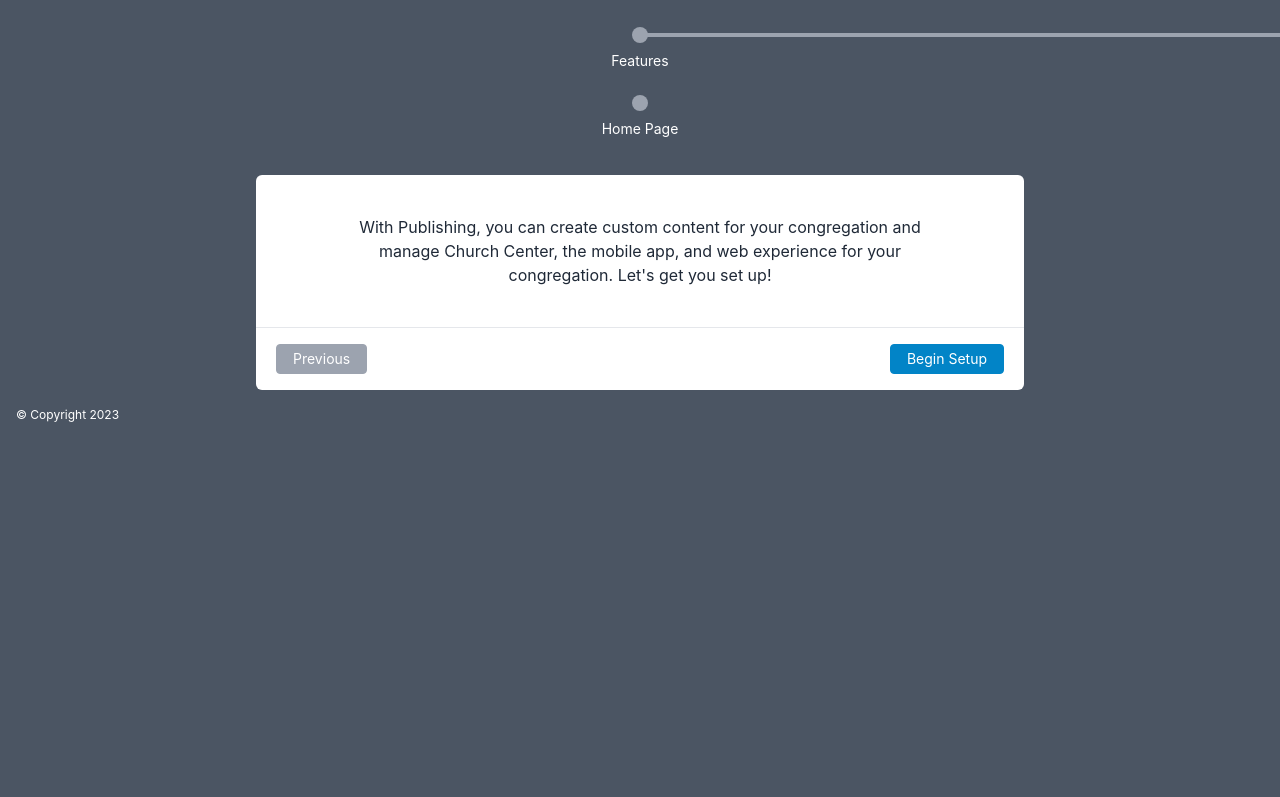
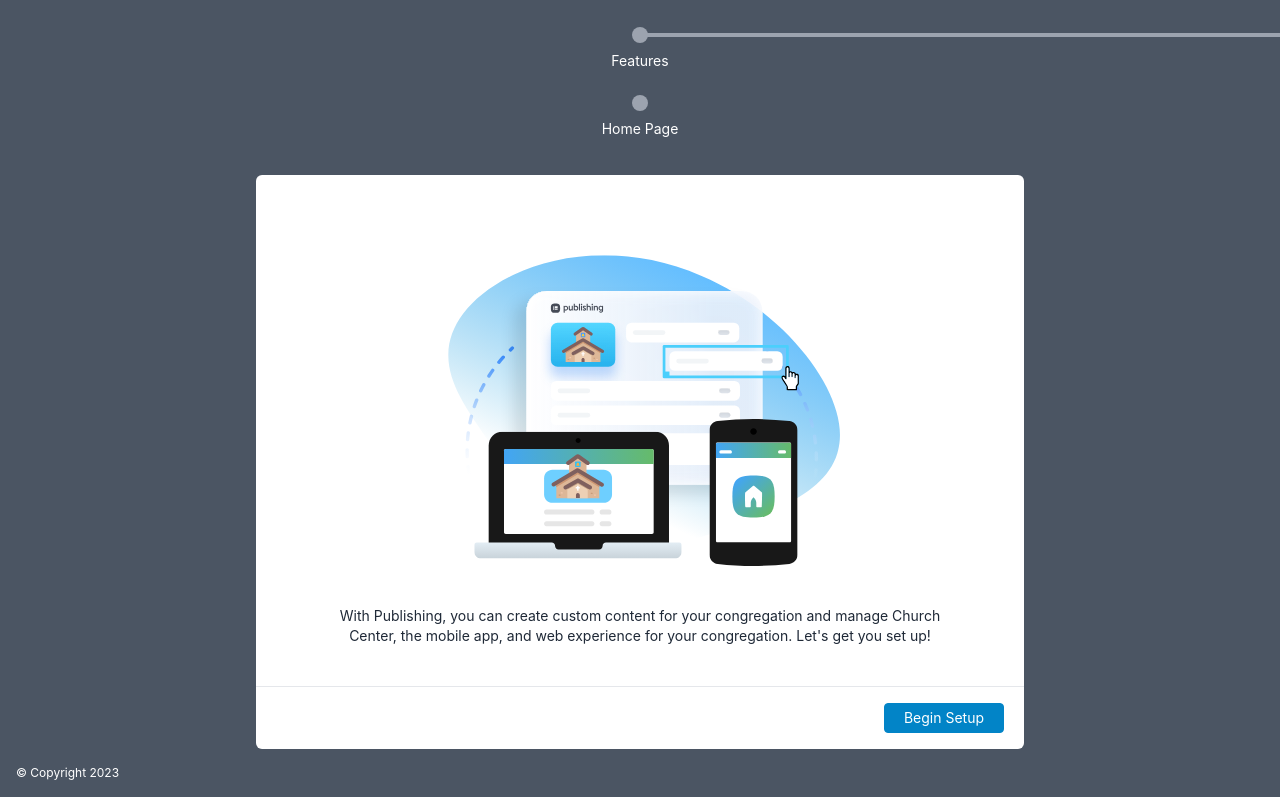
Before and after one commit to morganick/playground-zip-list, a React (Vite) app: page / in a window 1280 px wide. Shown: the part 361-1158 px from the top of the page. Before the commit the page ends 800 px from the top, so only its background shows below. Built offline with nearby package versions, Linux system fonts and the light colour scheme.

Commit message:
Getting updates and completes to work

```diff
--- a/index.html
+++ b/index.html
@@ -4,7 +4,7 @@
     <meta charset="UTF-8" />
     <link rel="icon" type="image/svg+xml" href="/vite.svg" />
     <meta name="viewport" content="width=device-width, initial-scale=1.0" />
-    <title>Vite + React + TS</title>
+    <title>Publishing</title>
   </head>
   <body class="min-h-screen bg-gray-600 text-white">
     <div id="root" class="min-h-screen w-full"></div>
--- a/src/App.tsx
+++ b/src/App.tsx
@@ -8,6 +8,7 @@
     {
       name: "Overview",
       buttonText: "Begin Setup",
+      imageUrl: "/overview.svg",
       description: "With Publishing, you can create custom content for your congregation and manage Church Center, the mobile app, and web experience for your congregation. Let's get you set up!",
       completed: false
     } as Step,
--- a/src/ZipList.ts
+++ b/src/ZipList.ts
@@ -29,11 +29,14 @@
 
   static prev<T>(listData: ZipListData<T>) : ZipListData<T> {
     if(listData.prevItems.length > 0) {
-      listData.nextItems.unshift(listData.currItem);
-      listData.currItem = listData.prevItems.pop();
+      return {
+        prevItems: listData.prevItems.slice(0, -1),
+        currItem: listData.prevItems[listData.prevItems.length - 1],
+        nextItems: [listData.currItem, ...listData.nextItems]
+      }
+    } else {
+      return listData;
     }
-
-    return listData;
   }
 
   static getCurr<T>(listData: ZipListData<T>) : T {
@@ -80,11 +83,14 @@
 
   static next<T>(listData: ZipListData<T>) : ZipListData<T> {
     if(listData.nextItems.length > 0) {
-      listData.prevItems.push(listData.currItem);
-      listData.currItem = listData.nextItems.shift();
+      return {
+        prevItems: [...listData.prevItems, listData.currItem],
+        currItem: listData.nextItems[0],
+        nextItems: [...listData.nextItems.slice(1)]
+      }
+    } else {
+      return listData;
     }
-
-    return listData;
   }
 
 
--- a/src/components/Layout.tsx
+++ b/src/components/Layout.tsx
@@ -6,7 +6,7 @@
   return (
     <div className='min-h-screen flex flex-col'>
       <Header />
-      <div className='flex-1 overflow-auto flex flex-col items-center'>
+      <div className='flex-1 overflow-auto flex flex-col items-center px-4'>
         {props.children}
       </div>
       <Footer />
--- a/src/components/OnBoarding.tsx
+++ b/src/components/OnBoarding.tsx
@@ -1,4 +1,4 @@
-import React, { useReducer, useRef } from "react";
+import React, { useReducer, useRef, useState } from "react";
 import { ZipList, ZipListData } from '../ZipList';
 import { Step } from '../types';
 import Navigation from "./onboarding/Navigation";
@@ -22,12 +22,25 @@
 }
 
 function reducer(state: State, action: Action) {
-  console.log(...arguments);
   switch (action.type) {
     case ACTIONS.NEXT:
-      return { ...state, listData: ZipList.next(state.listData)};
+      let completedListData = {
+        ...state.listData,
+        currItem: {
+          ...state.listData.currItem,
+          completed: true
+        }
+      }
+      return { ...state, listData: ZipList.next(completedListData)};
     case ACTIONS.PREV:
-      return { ...state, listData: ZipList.prev(state.listData)};
+      let incompletedListData = {
+        ...state.listData,
+        currItem: {
+          ...state.listData.currItem,
+          completed: false
+        }
+      }
+      return { ...state, listData: ZipList.prev(incompletedListData)};
     default:
       return state;
   }
@@ -35,10 +48,9 @@
 
 function OnBoarding({steps} : Props) {
   const [state, dispatch] = useReducer(reducer, { listData: ZipList.create<Step>(steps) })
-  let currStep = useRef(ZipList.getCurr(state.listData));
+  const currStep = ZipList.getCurr(state.listData);
 
   function nextStep() {
-    console.log("clicked");
     dispatch({ type: ACTIONS.NEXT });
   }
 
@@ -47,16 +59,17 @@
   }
 
   return (
-    <div className="max-w-3xl mt-20">
+    <div className="max-w-3xl w-full mt-20">
       <h2 className="font-bold text-center mb-10">Get started with Publishing</h2>
       <Navigation listData={state.listData} />
       <div className="text-gray-800 bg-white rounded-md">
-        <div className="py-10 px-20">
-          <p className="text-center">{currStep.current?.description}</p>
+        <div className="py-10 px-20 min-h-[400px]">
+          { currStep?.imageUrl && <img className="my-10 mx-auto w-2/3" src={currStep.imageUrl} /> }
+          <p className="text-center text-sm">{currStep?.description}</p>
         </div>
         <div className="flex justify-between px-5 py-4 border-t border-gray-200">
-          <button className="rounded border border-gray-400 bg-gray-400 text-white px-4 py-1 text-shadow text-sm" onClick={prevStep}>Previous</button>
-          <button className="rounded border border-sky-600 bg-sky-600 text-white px-4 py-1 text-sm text-shadow" onClick={nextStep}>{currStep.current?.buttonText || "Next"}</button>
+          <button className={`rounded border border-gray-400 bg-gray-400 text-white px-4 py-1 text-shadow text-sm min-w-[120px] ${!ZipList.getPrev(state.listData) && "invisible" }`} onClick={prevStep}>Previous</button>
+          <button className={`rounded border border-sky-600 bg-sky-600 text-white px-4 py-1 text-sm text-shadow min-w-[120px]`} onClick={nextStep}>{currStep?.buttonText || "Next"}</button>
 
         </div>
       </div>
--- a/src/components/onboarding/Navigation.tsx
+++ b/src/components/onboarding/Navigation.tsx
@@ -9,16 +9,15 @@
 function Navigation({listData} : Props) {
   const list = ZipList.toList(listData);
   const currItem = ZipList.getCurr(listData);
-
   return(
       <ul className={`my-5 mx-4 list-none grid gap-4 grid-cols-${list.length}`}>
         {list.map((item, index) => {
           return (
-            <li key={index} className={`relative group ${item === currItem && "active"}`}>
+            <li key={index} className={`relative group ${item.completed ? "completed" : ""} ${item === currItem ? "active" : ""}`}>
               <h2 className="px-3 py-4 text-sm text-center">{item.name}</h2>
               <div className="absolute bottom-full left-0 right-0 g">
-                <div className="absolute left-1/2 top-1/2 -right-2/3 -mt-0.5 h-1 bg-gray-400 group-[:last-child]:hidden"></div>
-                <div className="absolute left-1/2 -ml-2 -mt-2 w-4 h-4 rounded-full bg-gray-400 group-[.active]:bg-white"></div>
+                <div className="absolute left-1/2 top-1/2 -right-2/3 -mt-0.5 h-1 bg-gray-400 group-[:last-child]:hidden group-[.completed]:bg-sky-600"></div>
+                <div className="absolute left-1/2 -ml-2 -mt-2 w-4 h-4 rounded-full bg-gray-400 group-[.completed]:bg-sky-600 group-[.active]:bg-white group-[.active]:outline-1 group-[.active]:outline-offset-2"></div>
               </div>
             </li>
           )
--- a/src/types.ts
+++ b/src/types.ts
@@ -1,5 +1,6 @@
 export type Step = {
   name: string;
+  imageUrl?: string;
   buttonText: string;
   description?: string;
   completed: boolean;
```
Also changed, not shown: public/overview.svg (added), 1 other file (tests, documents, lock files or other folders).
